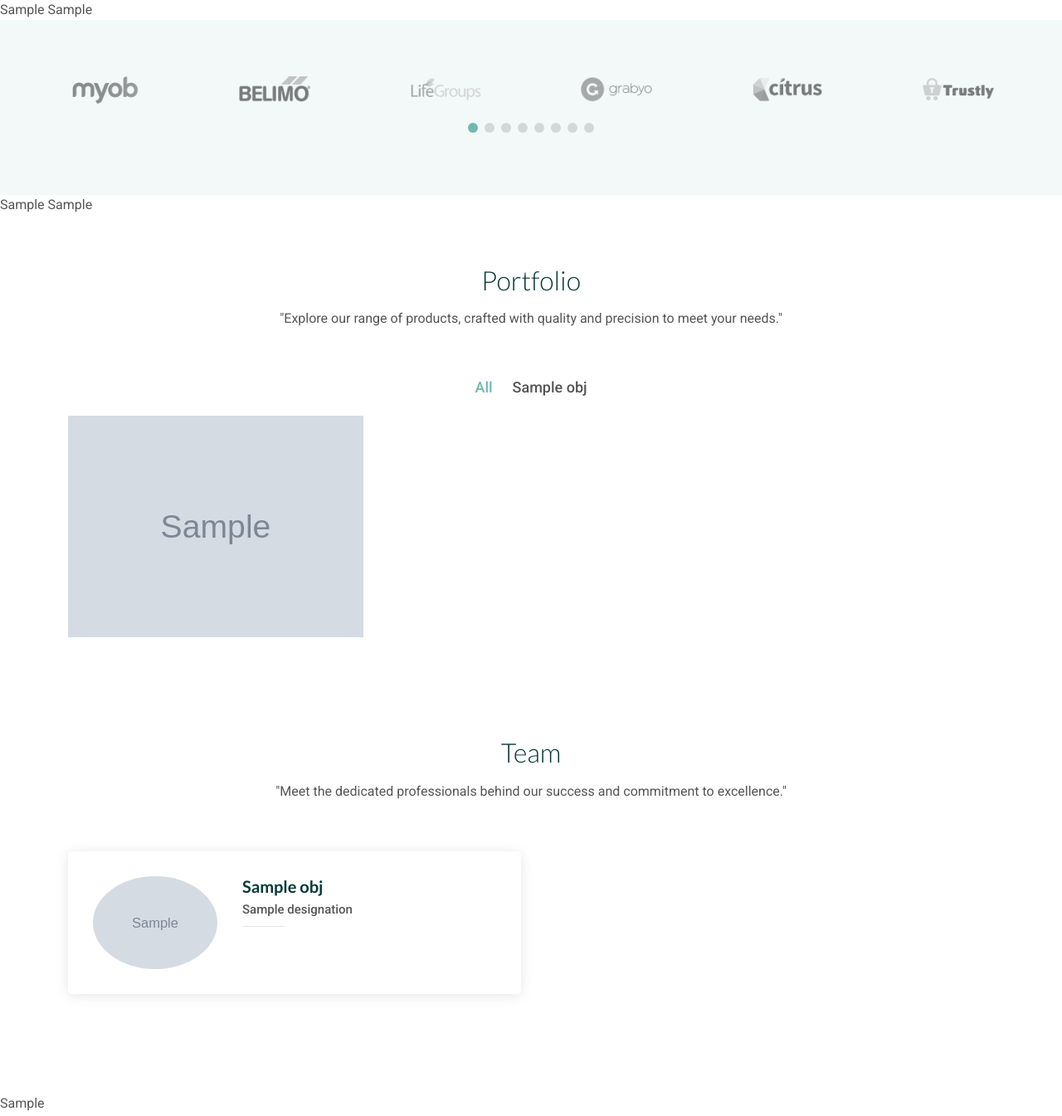
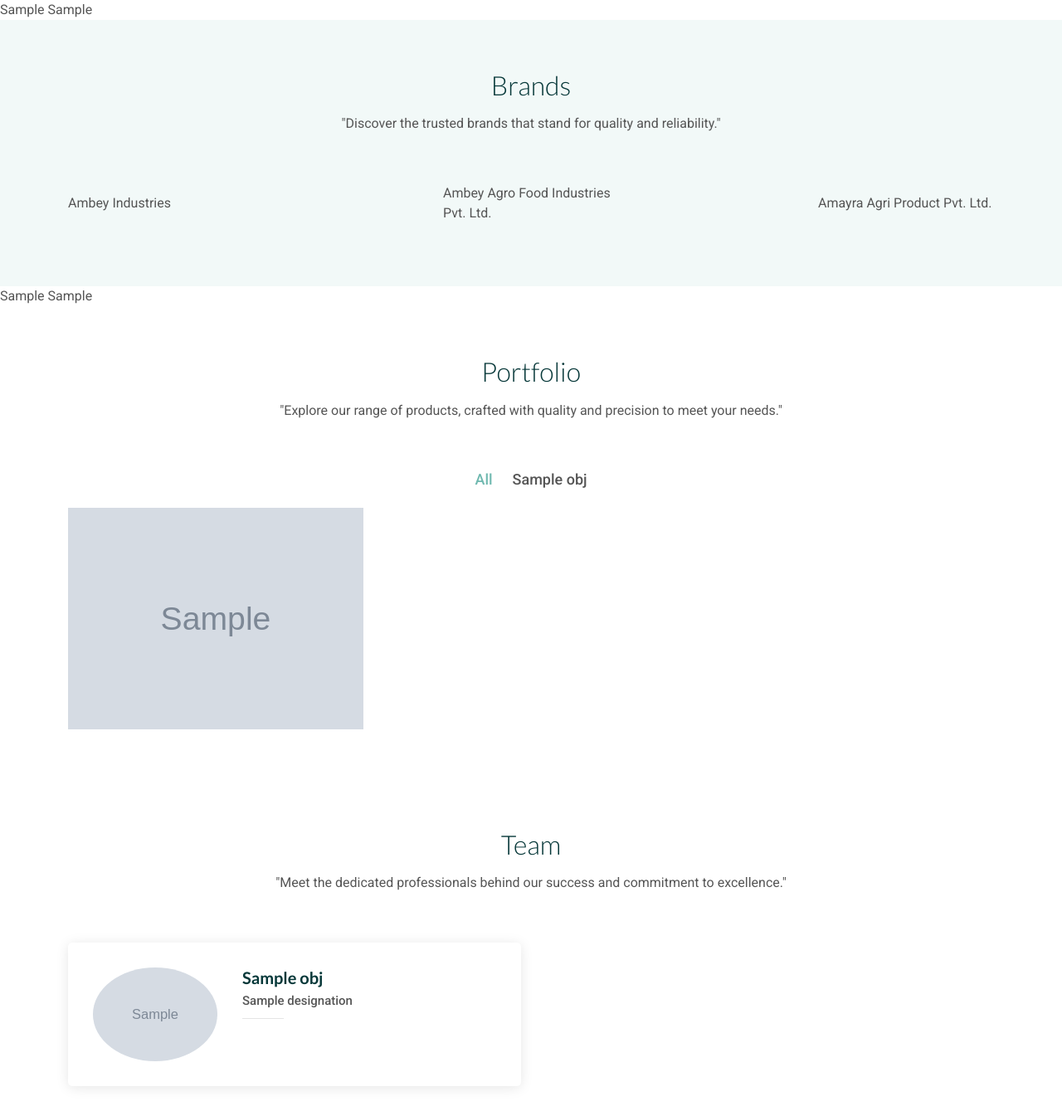
Before and after one commit to Aakash0505/staticsite, a Django app: template anamikapulses/assets/templates/home/index.html in a window 1280 px wide. Shown: the part 90-1435 px from the top of the page at 83% size. Run offline with Django 3.2, Linux system fonts and the light colour scheme; the template is opened without the code that fills it: most values are stand-ins (such as "Sample title", 1, 10 or a date in 2020); grey boxes marked "Sample" are stand-in pictures; form fields are guessed from the names that the template uses; some libraries are stand-ins or nearby versions.

Commit message:
[2024-10-11 19:34] Contents added

```diff
--- a/anamikapulses/assets/templates/home/index.html
+++ b/anamikapulses/assets/templates/home/index.html
@@ -97,7 +97,10 @@
 
     <!-- Clients Section -->
     <section id="clients" class="clients section light-background">
-
+      <div class="container section-title" data-aos="fade-up">
+        <h2>Brands</h2>
+        <p>"Discover the trusted brands that stand for quality and reliability."</p>
+      </div>
       <div class="container" data-aos="fade-up" data-aos-delay="100">
 
         <div class="swiper init-swiper">
@@ -116,7 +119,7 @@
               },
               "breakpoints": {
                 "320": {
-                  "slidesPerView": 2,
+                  "slidesPerView": 3,
                   "spaceBetween": 40
                 },
                 "480": {
@@ -124,25 +127,25 @@
                   "spaceBetween": 60
                 },
                 "640": {
-                  "slidesPerView": 4,
+                  "slidesPerView": 3,
                   "spaceBetween": 80
                 },
                 "992": {
-                  "slidesPerView": 6,
-                  "spaceBetween": 120
+                  "slidesPerView": 3,
+                  "spaceBetween": 240
                 }
               }
             }
           </script>
           <div class="swiper-wrapper align-items-center">
-            <div class="swiper-slide"><img src="{% static 'anikapulses/img/clients/client-1.png' %}" class="img-fluid" alt=""></div>
-            <div class="swiper-slide"><img src="{% static 'anikapulses/img/clients/client-2.png' %}" class="img-fluid" alt=""></div>
-            <div class="swiper-slide"><img src="{% static 'anikapulses/img/clients/client-3.png' %}" class="img-fluid" alt=""></div>
-            <div class="swiper-slide"><img src="{% static 'anikapulses/img/clients/client-4.png' %}" class="img-fluid" alt=""></div>
+            <div class="swiper-slide"><p>Ambey Industries</p></div>
+            <div class="swiper-slide"><p>Ambey Agro Food Industries Pvt. Ltd.</p></div>
+            <div class="swiper-slide"><p>Amayra Agri Product Pvt. Ltd.</p></div>
+            <!-- <div class="swiper-slide"><img src="{% static 'anikapulses/img/clients/client-4.png' %}" class="img-fluid" alt=""></div>
             <div class="swiper-slide"><img src="{% static 'anikapulses/img/clients/client-5.png' %}" class="img-fluid" alt=""></div>
             <div class="swiper-slide"><img src="{% static 'anikapulses/img/clients/client-6.png' %}" class="img-fluid" alt=""></div>
             <div class="swiper-slide"><img src="{% static 'anikapulses/img/clients/client-7.png' %}" class="img-fluid" alt=""></div>
-            <div class="swiper-slide"><img src="{% static 'anikapulses/img/clients/client-8.png' %}" class="img-fluid" alt=""></div>
+            <div class="swiper-slide"><img src="{% static 'anikapulses/img/clients/client-8.png' %}" class="img-fluid" alt=""></div> -->
           </div>
           <div class="swiper-pagination"></div>
         </div>
```
